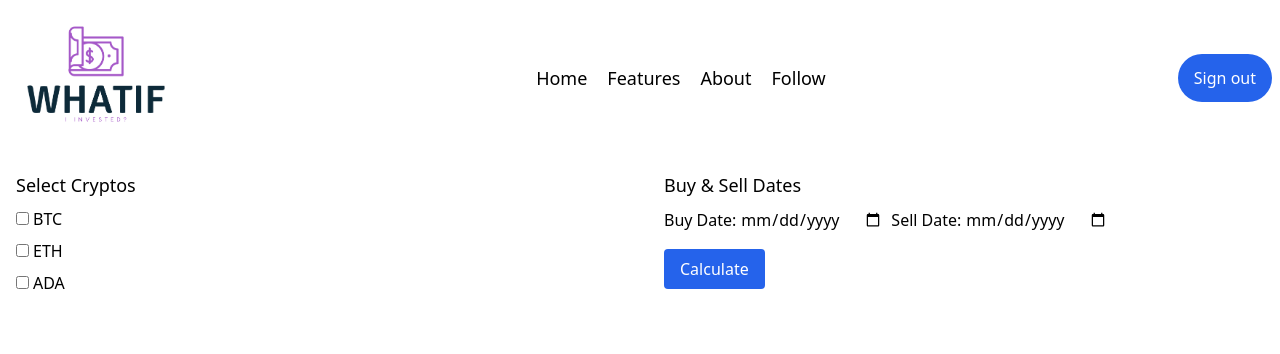
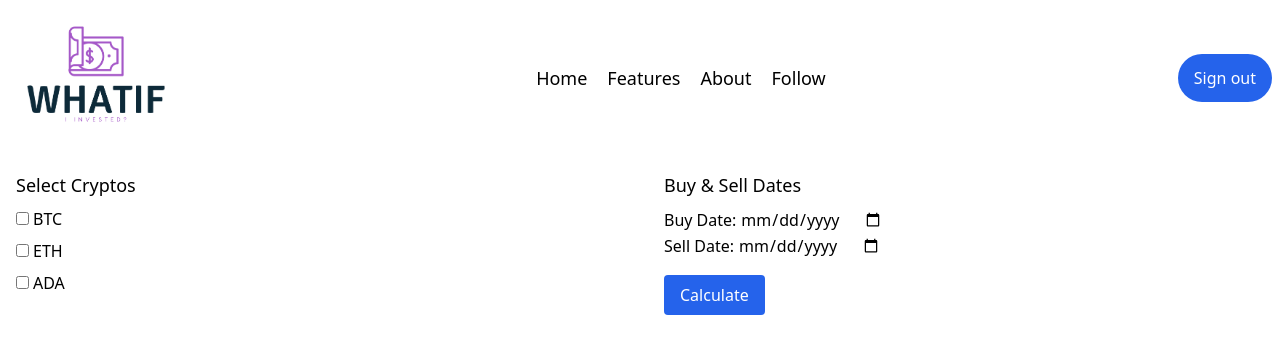
Before and after one commit to bendoza/WhatIf, a Next.js app in the folder whatif/: page /compare in a window 1280 px wide. Shown: the top 354 px of the page. Built offline with nearby package versions, Linux system fonts and the light colour scheme; sample sign-in values are in the browser's storage.

Commit message:
Fixed the calander

```diff
--- a/whatif/src/components/dateselection.tsx
+++ b/whatif/src/components/dateselection.tsx
@@ -13,6 +13,7 @@ const dateselection: React.FC = () => {
   return (
     <div className="p-4">
       <h2 className="text-lg mb-2">Buy & Sell Dates</h2>
+      <div className="flex flex-col">
         <div>
           <label className="mr-2">
             Buy Date:
@@ -23,6 +24,8 @@ const dateselection: React.FC = () => {
               className="ml-1"
             />
           </label>
+        </div>
+        <div>
           <label className="mr-2">
             Sell Date:
             <input
@@ -32,6 +35,7 @@ const dateselection: React.FC = () => {
               className="ml-1"
             />
           </label>
+        </div>
       </div>
       <button
         onClick={handleClick}
```
Lines whose indentation alone changed are shown as unchanged.
